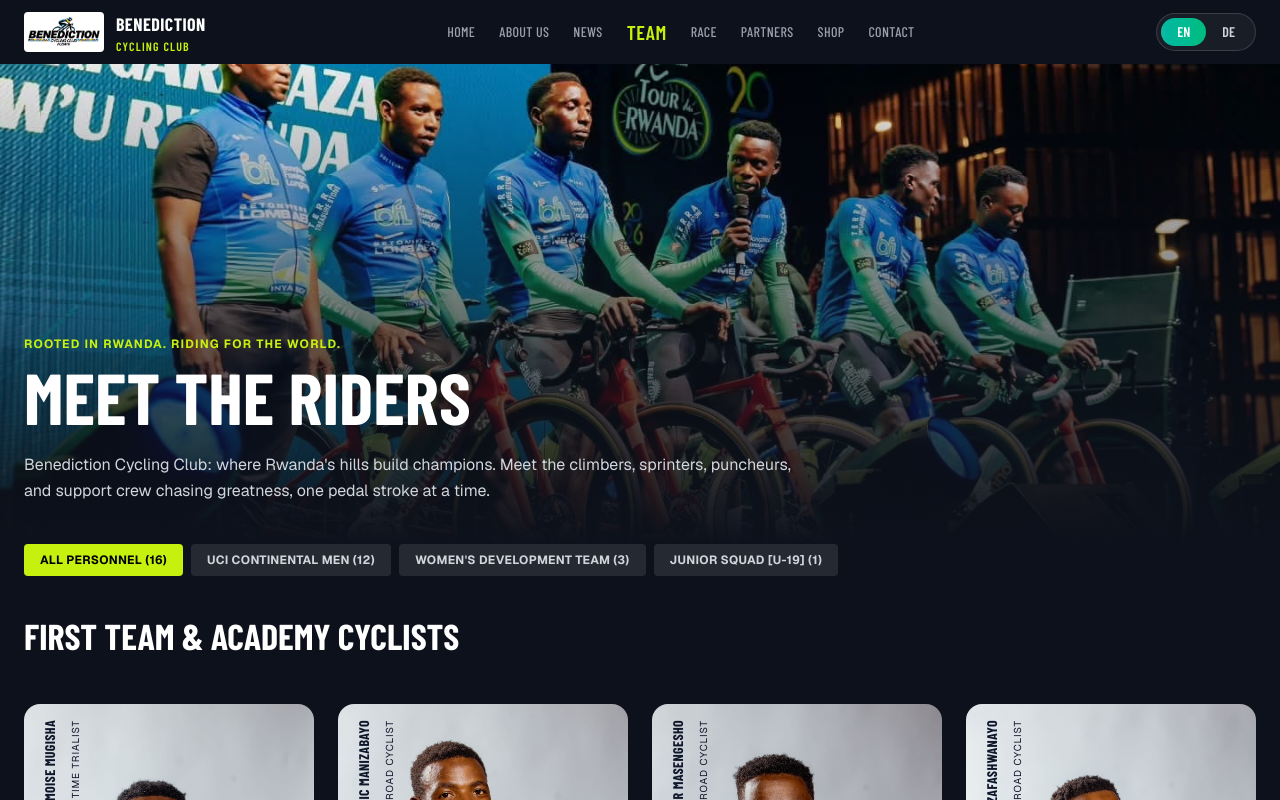
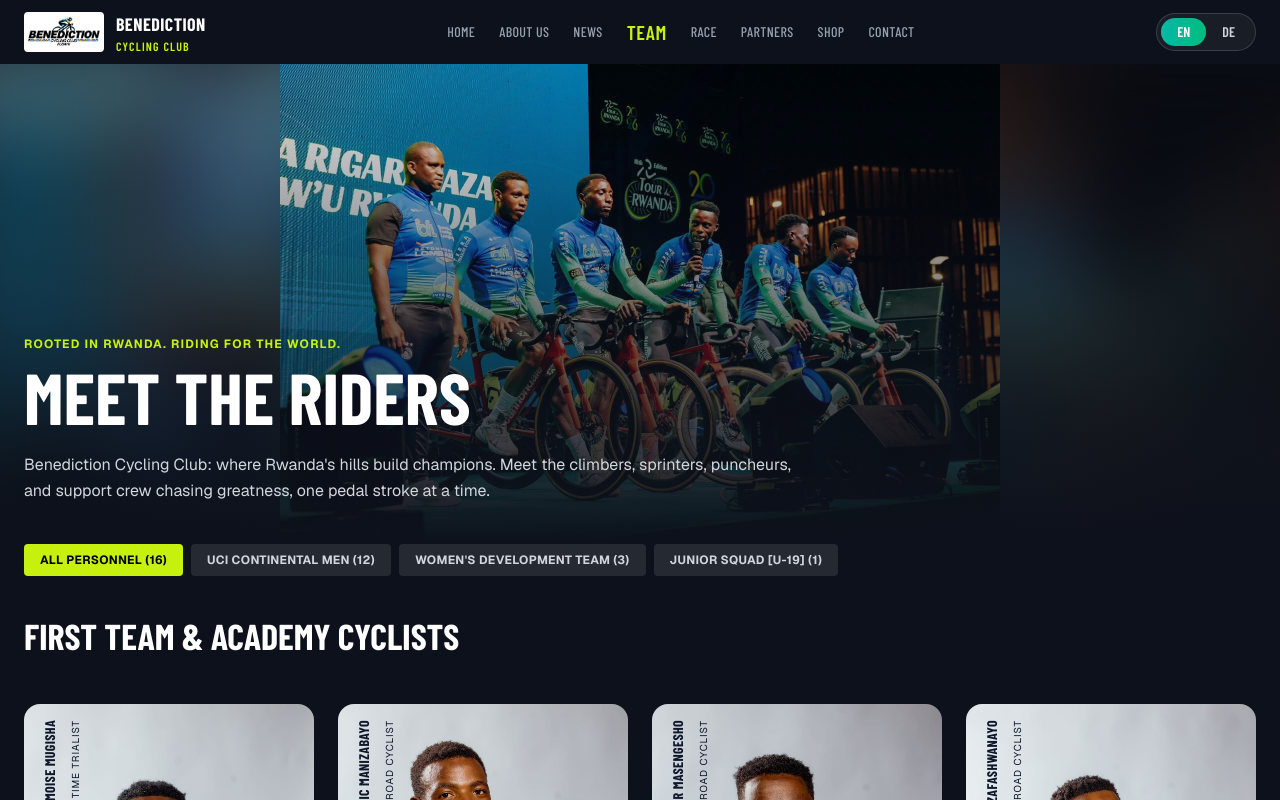
Before and after one commit to Solvit-Africa-Training-Center/benedection-cycling-club-frontend, a Next.js app: page /team in a window 1280 px wide. Shown: the top 800 px of the page. Built offline with nearby package versions, Linux system fonts and the light colour scheme.

Commit message:
wip: save before hero photo update

```diff
--- a/src/app/team/page.tsx
+++ b/src/app/team/page.tsx
@@ -14,14 +14,24 @@ export default function TeamPage() {
   return (
     <main className="min-h-screen bg-brand-navy font-sans text-white">
       <section className="relative overflow-hidden min-h-[max(60vh,380px)]">
+        <div className="absolute inset-0">
+          <Image
+            src="/images/team/riders/hero_team.jpg"
+            alt=""
+            aria-hidden="true"
+            fill
+            sizes="100vw"
+            className="object-cover object-center scale-110 blur-2xl opacity-60 pointer-events-none select-none"
+          />
           <Image
             src="/images/team/riders/hero_team.jpg"
             alt="Benediction Cycling Club riders"
             fill
             priority
             sizes="100vw"
-          className="object-cover object-center"
+            className="object-contain object-center"
           />
+        </div>
         <div
           aria-hidden="true"
           className="absolute inset-0 bg-linear-to-b from-transparent to-brand-navy"
--- a/src/components/team/TrialsBanner.tsx
+++ b/src/components/team/TrialsBanner.tsx
@@ -1,33 +1,16 @@
-import Link from "next/link";
-
 export default function TrialsBanner() {
   return (
     <section aria-labelledby="trials-heading" className="mx-auto w-full max-w-7xl px-4 md:px-6">
-      <div className="rounded-2xl bg-gradient-to-br from-blue-700 via-blue-950 to-brand-navy p-8 md:p-12">
+      <div className="rounded-2xl bg-gradient-to-br from-blue-700 via-blue-950 to-brand-navy p-6 md:p-8">
         <h2
           id="trials-heading"
           className="font-display text-3xl font-bold uppercase text-blue-200 md:text-4xl"
         >
-          Think you have the lungs for Lake Kivu?
+          WE CLIMB. WE RACE. WE LEAVE A LEGACY.
         </h2>
         <p className="mt-3 max-w-3xl font-sans text-sm leading-relaxed text-blue-100/80 md:text-base">
-          Our Junior Development Academy scouts young cyclists aged 12–18 across the Western
-          Province. Open trials take place every quarter at the Rubavu Training Velodrome.
+          From the hills above Lake Kivu to the start lines of Africa and Europe, Benediction Cycling Club builds riders with legs for the climb, heart for the team and a hunger to win.
         </p>
-        <div className="mt-6 flex flex-wrap gap-3 font-sans">
-          <Link
-            href="/contact"
-            className="rounded-sm bg-brand-lime px-6 py-3 text-xs font-bold uppercase tracking-wide text-black transition-colors hover:bg-white"
-          >
-            Register for Trials
-          </Link>
-          <Link
-            href="/contact"
-            className="rounded-sm bg-black/70 px-6 py-3 text-xs font-bold uppercase tracking-wide text-white transition-colors hover:bg-black"
-          >
-            Contact Coaching Staff
-          </Link>
-        </div>
       </div>
     </section>
   );
```
Lines whose indentation alone changed are shown as unchanged.
